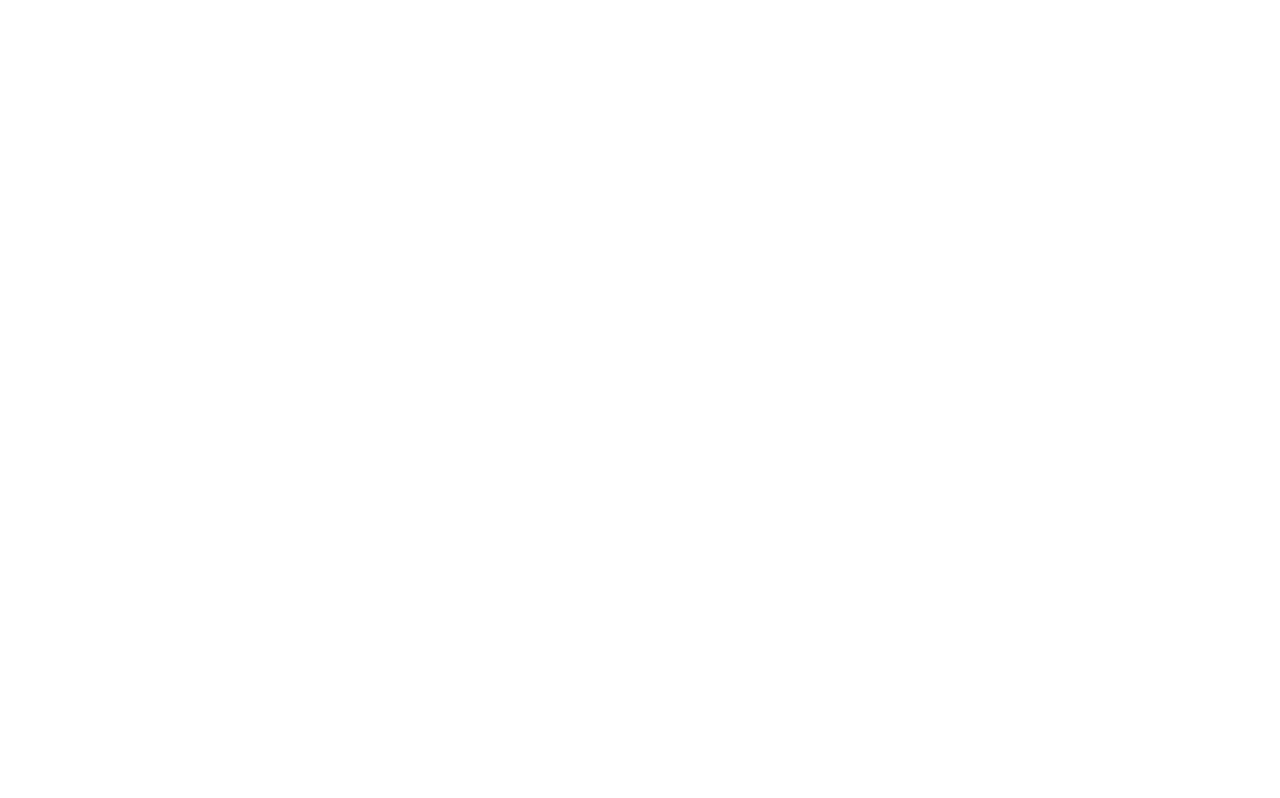
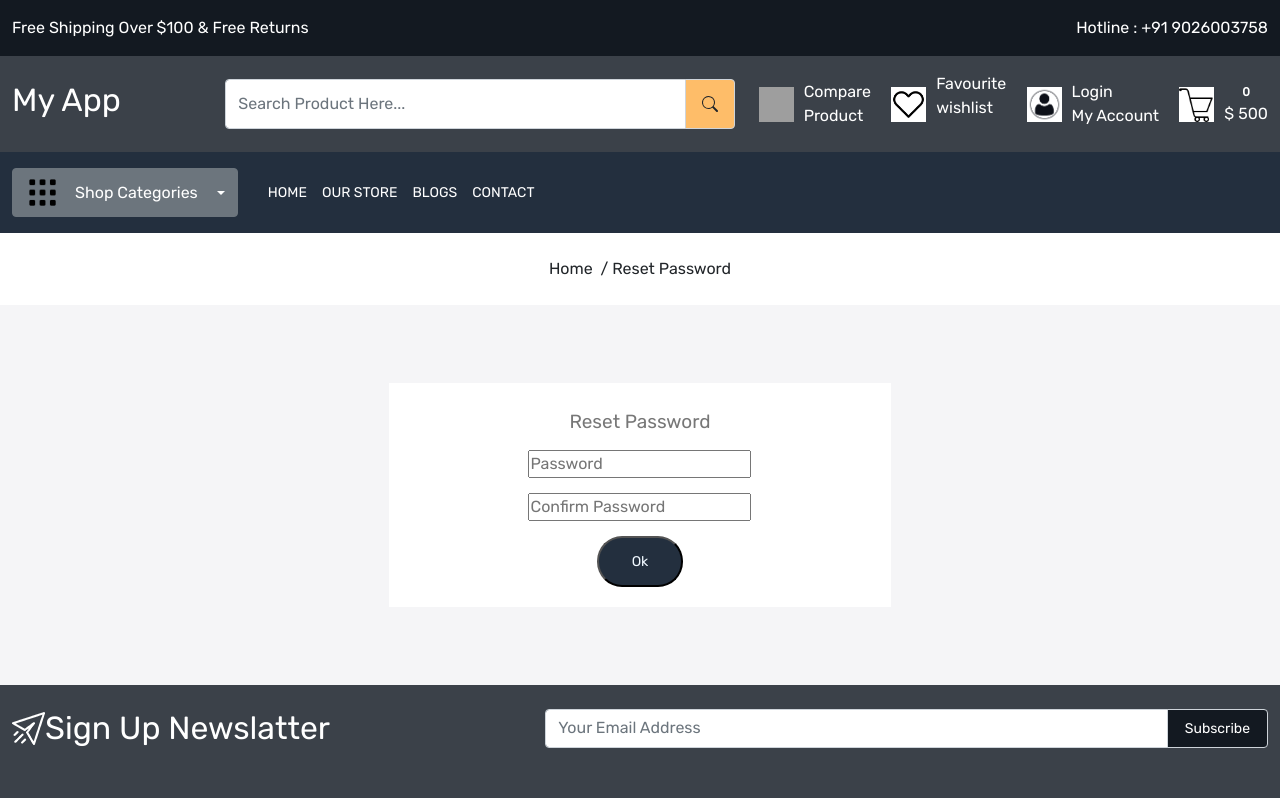
Before and after one commit to AmirAnsari432/E_Commerce_App, a React (Create React App) app: page /resetpass in a window 1280 px wide. Before the commit this address had no page. Shown: the top 798 px of the page. Built offline with nearby package versions, Linux system fonts and the light colour scheme; grey boxes are pictures that could not be loaded.

Commit message:
reset password

```diff
--- a/src/App.js
+++ b/src/App.js
@@ -11,6 +11,7 @@
 import Login from "./pages/Login";
 import ForgotPass from "./pages/ForgotPass";
 import SignUp from "./pages/SignUp";
+import ResetPassword from "./pages/ResetPassword";
 
 function App() {
   return (
@@ -28,6 +29,7 @@
             <Route path="login" element={<Login />} />
             <Route path="forgotPassword" element={<ForgotPass />} />
             <Route path="signup" element={<SignUp />} />
+            <Route path="resetpass" element={<ResetPassword />} />
           </Route>
         </Routes>
       </BrowserRouter>
--- a/src/pages/ResetPassword.js
+++ b/src/pages/ResetPassword.js
@@ -5,6 +5,36 @@
   return (
     <>
       <BreadCrum title="Reset Password" />
+      <div className="login-wrapper home-wrapper-2 py-5">
+        <div className="container-xxl">
+          <div className="row">
+            <div className="col-12">
+              <div className="auth-card text-center">
+                <h3 className="py-2">Reset Password</h3>
+                <form action="" className="d-flex flex-column gap-15">
+                  <div>
+                    <input
+                      type="password"
+                      clasaName="form-control mt-1"
+                      placeholder="Password"
+                    />
+                  </div>
+                  <div>
+                    <input
+                      type="password"
+                      clasaName="form-control mt-1"
+                      placeholder="Confirm Password"
+                    />
+                  </div>
+                  <div>
+                    <button className="button">Ok</button>
+                  </div>
+                </form>
+              </div>
+            </div>
+          </div>
+        </div>
+      </div>
     </>
   );
 };
```
